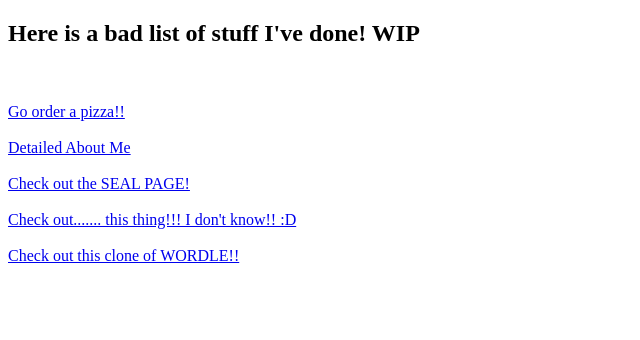
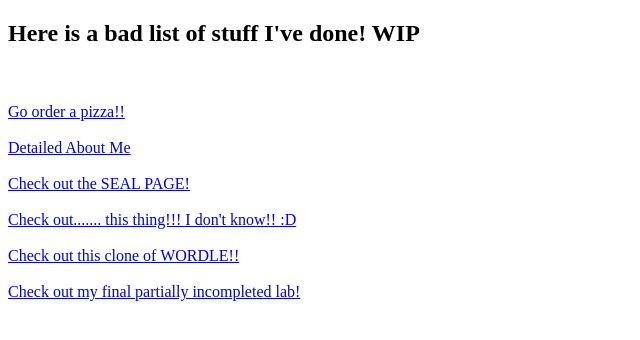
Before and after one commit to CelestiaCeli/Week1WebDev, a plain HTML site: page Labs.html in a window 1280 px wide. Shown: the whole page, without its empty margins (0-640 px from the left). Drawn offline with Linux system fonts and the light colour scheme.

Commit message:
modified:   Labs.html

```diff
--- a/Labs.html
+++ b/Labs.html
@@ -17,5 +17,8 @@
     <a href="Lab4/Main.html">Check out....... this thing!!! I don't know!! :D</a>
     <br> <br>
     <a href='Lab5/Main.html'>Check out this clone of WORDLE!!</a>
+    <br> <br>
+    <a href="Final Project/Main.html">Check out my final partially incompleted lab!</a>
+    <br> <br>
 </body>
 </html>
```
